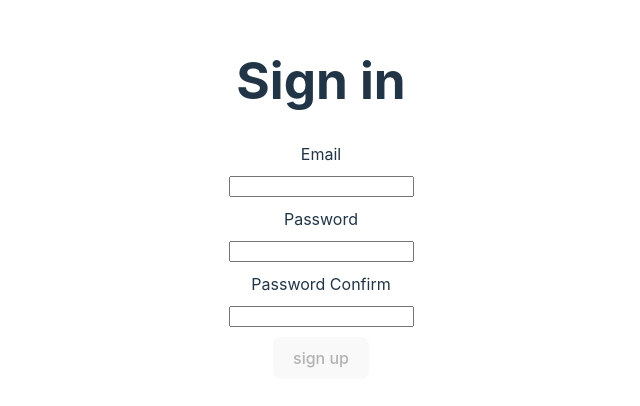
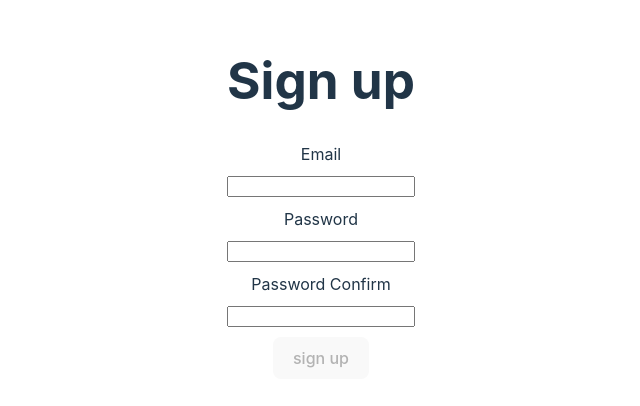
Before and after one commit to wanted-9th-3team/pre-onboarding-9th-1-03, a React (Vite) app: page /signup in a window 1280 px wide. Shown: the part 202-608 px from the top of the page, without its empty margins (319-959 px from the left). Built offline with nearby package versions, Linux system fonts and the light colour scheme.

Commit message:
refactor: 회원가입 창 input타입 수정

```diff
--- a/src/components/SignUp.tsx
+++ b/src/components/SignUp.tsx
@@ -59,7 +59,7 @@ function SignUp() {
 
   return (
     <div>
-      <h1>Sign in</h1>
+      <h1>Sign up</h1>
       <form
         onSubmit={handleSubmit}
         style={{ display: 'flex', flexDirection: 'column', gap: '10px' }}
@@ -82,7 +82,7 @@ function SignUp() {
         />
         <label htmlFor="passwordConfirm">Password Confirm</label>
         <input
-          type="passwordConfirm"
+          type="password"
           id="passwordConfirm"
           value={passwordConfirm}
           required
```
